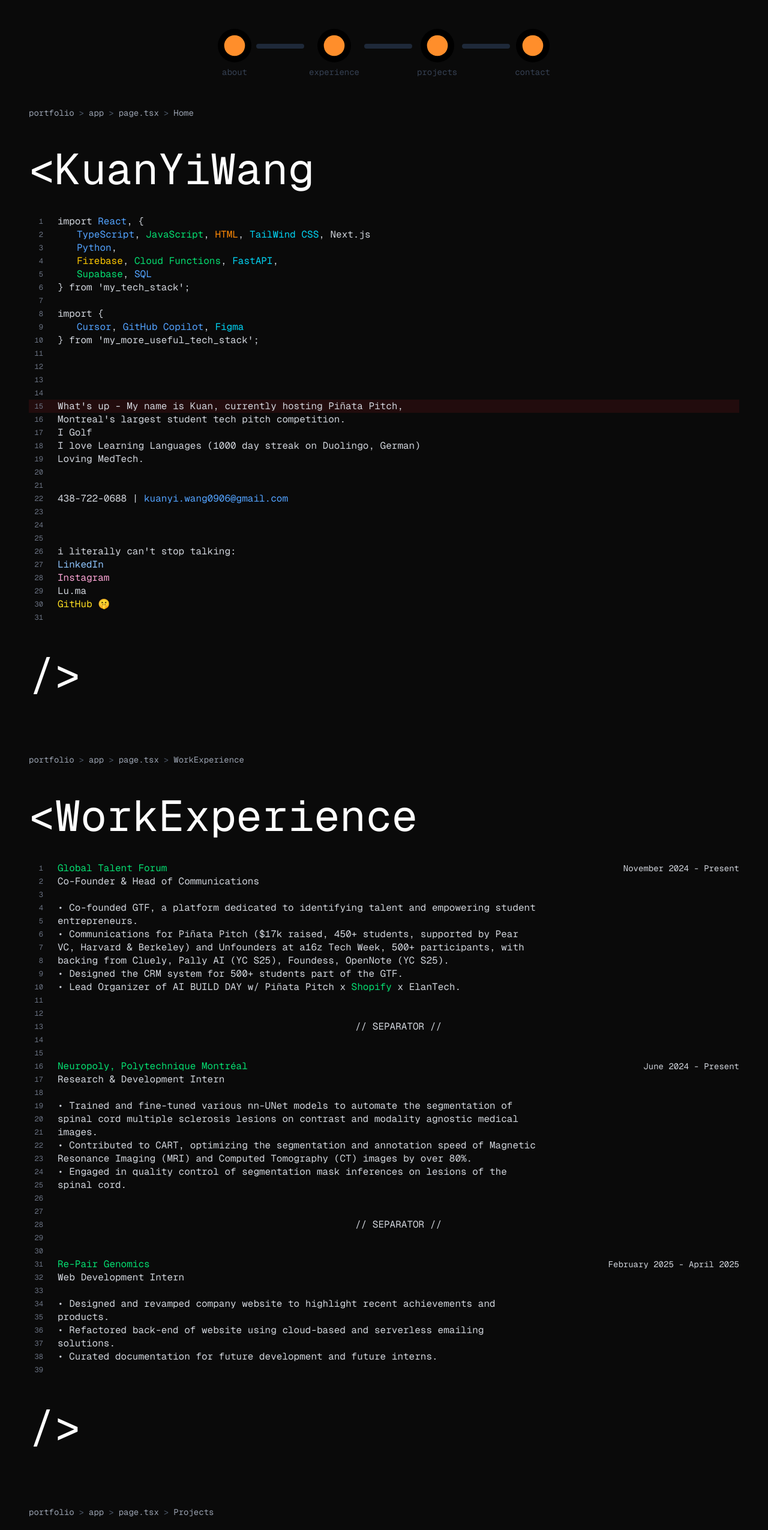
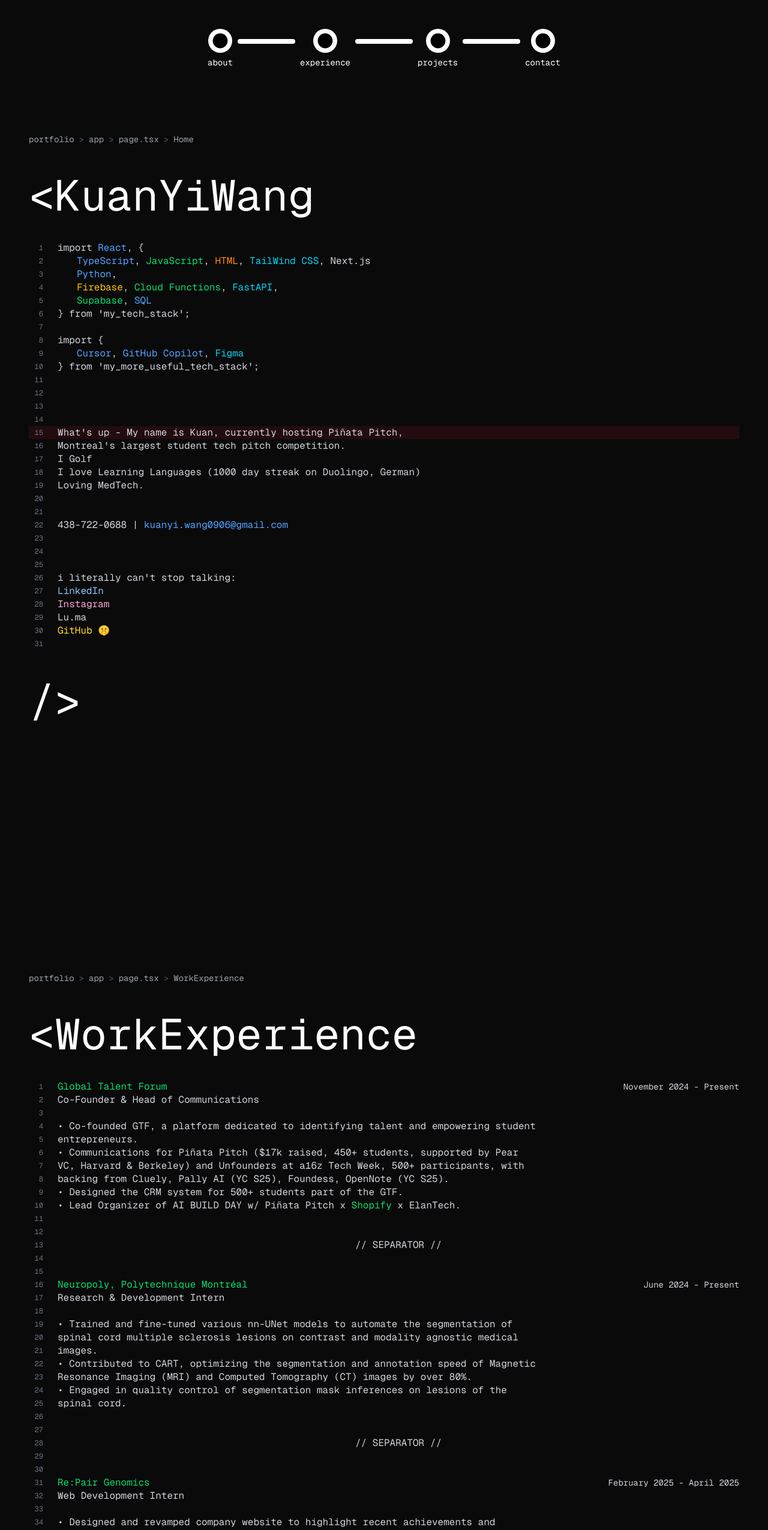
Before and after one commit to AcastaPaloma/portfolio-prod, a Next.js app in the folder portfolio-prod/: page / in a window 1280 px wide. Shown: the top 2550 px of the page at 60% size. Built offline with nearby package versions, Linux system fonts and the light colour scheme.

Commit message:
Add: finishing touches.

```diff
--- a/portfolio-prod/app/layout.tsx
+++ b/portfolio-prod/app/layout.tsx
@@ -1,7 +1,6 @@
 import type { Metadata } from "next";
 import { Geist, Geist_Mono } from "next/font/google";
 import "./globals.css";
-import LineNumbers from "@/components/layout/LineNumbers";
 
 const geistSans = Geist({
   variable: "--font-geist-sans",
--- a/portfolio-prod/components/footer/Footer.tsx
+++ b/portfolio-prod/components/footer/Footer.tsx
@@ -15,7 +15,7 @@ export default function Footer() {
             {/* Phone */}
             <div className="flex flex-wrap items-start sm:items-center">
               <span className="text-white">&quot;nbr&quot;:</span>
-              <span className="text-[#FFB86C] ml-1 sm:ml-2">&quot;438-722-0688&quot;</span>
+              <span className="text-[#FFB86C] ml-1 sm:ml-2">&quot;(+1) 438-722-0688&quot;</span>
               <span className="text-white">,</span>
             </div>
 
@@ -35,6 +35,32 @@ export default function Footer() {
             <div className="flex flex-wrap items-start sm:items-center">
               <span className="text-white">&quot;website&quot;:</span>
               <span className="text-[#FFB86C] ml-1 sm:ml-2 break-all">&quot;www.kuant.space&quot;</span>
+              <span className="text-white">,</span>
+            </div>
+
+            {/* More links */}
+            <div className="flex flex-wrap items-start sm:items-center">
+              <span className="text-white">"more_links":</span>
+              <span className="text-[#FFB86C] ml-1 sm:ml-2 break-all">
+                [
+                <a
+                  href="https://www.pinatapitch.tech"
+                  target="_blank"
+                  rel="noopener noreferrer"
+                  className="text-white hover:underline"
+                >
+                  "www.pinatapitch.tech"
+                </a>,&nbsp;
+                <a
+                  href="https://www.unfounders.com"
+                  target="_blank"
+                  rel="noopener noreferrer"
+                  className="text-white hover:underline"
+                >
+                  "www.unfounders.com"
+                </a>
+                ]
+              </span>
             </div>
           </div>
 
--- a/portfolio-prod/components/header/Header.tsx
+++ b/portfolio-prod/components/header/Header.tsx
@@ -32,9 +32,9 @@ const Header = () => {
                   onClick={(e) => handleNavClick(e, item.href)}
                   className="flex flex-col items-center relative group cursor-pointer transition-transform hover:scale-110 active:scale-95"
                 >
-                  <div className="w-8 h-8 sm:w-10 sm:h-10 md:w-12 md:h-12 lg:w-14 lg:h-14 flex items-center justify-center shrink-0">
+                  <div className="w-8 h-8 sm:w-4 sm:h-4 md:w-7 md:h-7 lg:w-10 lg:h-10 flex items-center justify-center shrink-0">
                     <Image
-                      src="/assets/ball.svg"
+                      src="/assets/ball3.svg"
                       alt=""
                       width={56}
                       height={56}
@@ -43,7 +43,7 @@ const Header = () => {
                   </div>
 
                   {/* Label below, spaced tightly */}
-                  <span className="text-[10px] sm:text-xs md:text-sm font-mono text-gray-700 group-hover:text-gray-400 mt-1 sm:mt-1.5 text-center transition-colors">
+                  <span className="text-[10px] sm:text-xs md:text-sm font-mono text-white group-hover:text-gray-400 mt-1 sm:mt-1.5 text-center transition-colors">
                     {item.name}
                   </span>
                 </a>
@@ -52,7 +52,7 @@ const Header = () => {
                 {index < navItems.length - 1 && (
                   <div className="relative flex items-center">
                     {/* Adjust bar position slightly upward */}
-                    <div className="w-10 sm:w-12 md:w-16 lg:w-20 h-1.5 sm:h-2 rounded-xl bg-gray-800 -translate-y-2 sm:-translate-y-3" />
+                    <div className="w-10 sm:w-12 md:w-16 lg:w-24 h-1.5 sm:h-2 rounded-xl bg-white -translate-y-2 sm:-translate-y-3" />
                   </div>
                 )}
               </React.Fragment>
--- a/portfolio-prod/components/sections/KuanYiWang.tsx
+++ b/portfolio-prod/components/sections/KuanYiWang.tsx
@@ -9,7 +9,7 @@ const KuanYiWang = () => {
   const contentRef = useRef<HTMLDivElement>(null);
 
   return (
-    <section id="about" className="min-h-screen w-full px-4 sm:px-6 md:px-8 lg:px-12 py-8 sm:pb-12 md:pb-16 lg:pb-20 pt-0 flex flex-col scroll-mt-24">
+    <section id="about" className="min-h-screen w-full px-4 sm:px-6 md:px-8 lg:px-12 py-8 sm:pb-30 md:pb-50 lg:pb-100 sm:pt-6 md:pt-10 lg:pt-15 pt-0 flex flex-col scroll-mt-24">
       <div className="max-w-7xl mx-auto w-full flex-1 flex flex-col">
         <TopLeftPath path={["portfolio", "app", "page.tsx", "Home"]} />
 
--- a/portfolio-prod/components/sections/WorkExperience.tsx
+++ b/portfolio-prod/components/sections/WorkExperience.tsx
@@ -6,7 +6,7 @@ import React from 'react'
 
 const WorkExperience = () => {
   return (
-    <section id="experience" className="min-h-screen w-full px-4 sm:px-6 md:px-8 lg:px-12 py-8 sm:pb-12 md:pb-16 lg:pb-20 pt-0 flex flex-col scroll-mt-24">
+    <section id="experience" className="min-h-screen w-full px-4 sm:px-6 md:px-8 lg:px-12 py-8 sm:pb-30 md:pb-50 lg:pb-100 pt-0 flex flex-col scroll-mt-24">
       <div className="max-w-7xl mx-auto w-full flex-1 flex flex-col">
         <TopLeftPath path={["portfolio", "app", "page.tsx", "WorkExperience"]} />
 
@@ -248,7 +248,7 @@ const WorkExperience = () => {
               <div className="h-3 xs:h-[14px] sm:h-4 md:h-5 lg:h-[22px] flex items-center gap-2 xs:gap-2.5 sm:gap-3 md:gap-5 lg:gap-6 hover:bg-blue-500/10 transition-colors">
                 <span className="text-gray-500 select-none w-3 xs:w-3.5 sm:w-4 md:w-6 text-right shrink-0 text-[7px] xs:text-[8px] sm:text-[10px] md:text-xs">31</span>
                 <div className="flex-1 flex items-center justify-between min-w-0 gap-2 sm:gap-3 md:gap-4">
-                  <span className="text-green-400 truncate">Re-Pair Genomics</span>
+                  <span className="text-green-400 truncate">Re:Pair Genomics</span>
                   <span className="text-gray-300 text-right shrink-0 whitespace-nowrap text-[7px] xs:text-[8px] sm:text-[10px] md:text-xs lg:text-sm">February 2025 - April 2025</span>
                 </div>
               </div>
```
Also changed, not shown: portfolio-prod/components/header/VerticalNav.tsx (added), portfolio-prod/public/assets/ball2.svg (added), portfolio-prod/public/assets/ball3.svg (added).
